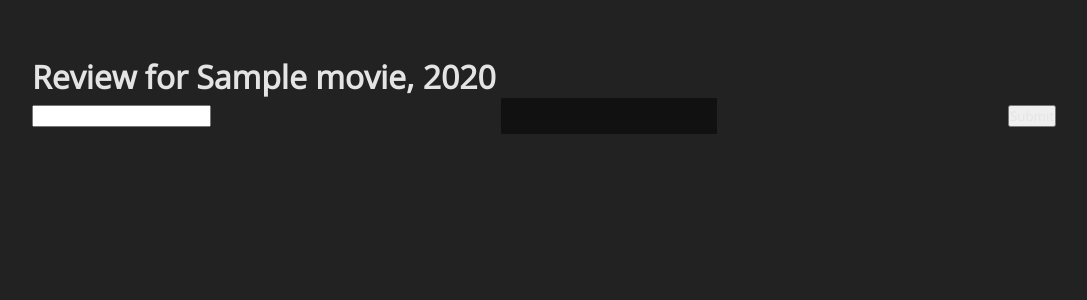
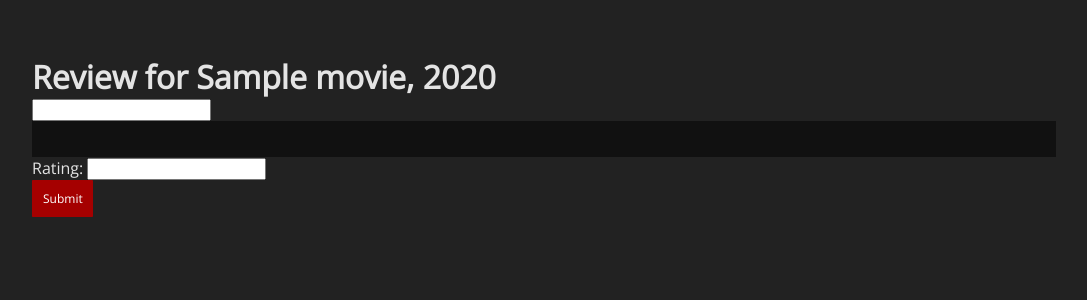
Before and after one commit to KarlGilden/COMPSCI-235-Movie-project, a Flask app: template CS235Flix/templates/new_review.html in a window 1280 px wide. Shown: the part 105-405 px from the top of the page, without its empty margins (96-1183 px from the left). Run offline with Flask 2, Linux system fonts and the light colour scheme; the template is opened without the code that fills it: most values are stand-ins (such as "Sample title", 1, 10 or a date in 2020); form fields are guessed from the names that the template uses.

Commit message:
Added rating function in review form

```diff
--- a/CS235Flix/movies/movies.py
+++ b/CS235Flix/movies/movies.py
@@ -1,7 +1,7 @@
 from flask import Blueprint, render_template, Flask, request, url_for, session, redirect
 import CS235Flix.adapters.repository as repo
 from flask_wtf import FlaskForm
-from wtforms import StringField, HiddenField, TextAreaField, SubmitField
+from wtforms import StringField, HiddenField, TextAreaField, SubmitField, SelectField
 import CS235Flix.utilities.utils as utilities
 import CS235Flix.movies.services as services
 from CS235Flix.authentication.authentication import login_required
@@ -56,15 +56,9 @@ def add_review():
     if form.is_submitted():
         print(movie_id)
         movie = services.get_movie_by_id(movie_id, repo.repo_instance)
-        services.create_review(movie, form.review.data, 10, username)
+        services.create_review(movie, form.review.data, form.rating.data, username)
         url = url_for('movies_bp.view_movie', movie_id=movie_id)
         return redirect(url)
-
-    if request.method == 'GET':
-        movie_id = int(request.args.get('movie_id'))
-        form.movie_id.data = movie_id
-    else:
-        movie_id = form.movie_id.data
 
     return render_template(
         'new_review.html',
@@ -80,4 +74,5 @@ class SearchForm(FlaskForm):
 class ReviewForm(FlaskForm):
     review = TextAreaField('review', _name='review', render_kw={"placeholder": "Write your review here..."})
     movie_id = HiddenField('movie_id')
+    rating = SelectField('rating', choices=[(1, '1'), (2, '2'), (3, '3'), (4, '4'), (5, '5')], coerce=int)
     submit = SubmitField('Submit')
--- a/CS235Flix/templates/movie_preview.html
+++ b/CS235Flix/templates/movie_preview.html
@@ -39,6 +39,8 @@
 
             <div class="review-body">
                 <p>{{ review.review_text}}</p>
+                <br>
+                <p>Rating: {{ review.rating }}/5</p>
             </div>
 
 
--- a/CS235Flix/templates/new_review.html
+++ b/CS235Flix/templates/new_review.html
@@ -2,13 +2,17 @@
 
 {% block body %}
 <h1>Review for {{ movie.title }}, {{ movie.release_year }} </h1>
-<form class="form" method="POST">
+<form class="review-form" method="POST">
     {{ form.movie }}
     {{form.csrf_token}}
-    <div class="form">
+    <div class="review-form">
         {{ form.review(class_="form-control") }}
+        <div class="custom-select">
+           Rating: {{ form.rating }}
+        </div>
+
     </div>
-    {{ form.submit }}
+    {{ form.submit(class_="submit") }}
 </form>
 
 {% endblock %}
```
Also changed, not shown: CS235Flix/static/css/main.css (+11 -0 lines).
